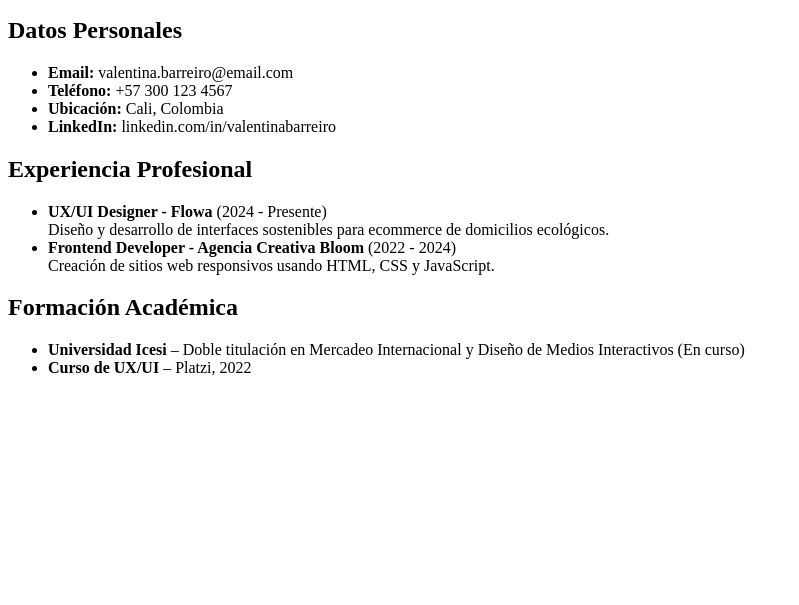
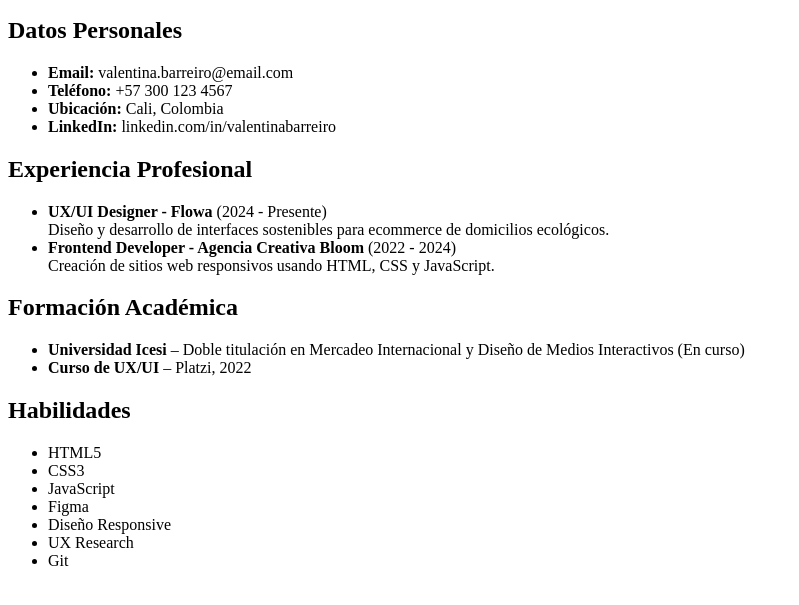
Before and after one commit to ashleybarreiro11/seguimiento9, a plain HTML site: page index.html in a window 1280 px wide. Shown: the part 101-706 px from the top of the page, without its empty margins (0-799 px from the left). Drawn offline with Linux system fonts and the light colour scheme.

Commit message:
Acabo de realizar la sección de habilidades.

```diff
--- a/index.html
+++ b/index.html
@@ -36,5 +36,19 @@
         <li><strong>Curso de UX/UI</strong> – Platzi, 2022</li>
       </ul>
     </section>
+
+     <section>
+      <h2>Habilidades</h2>
+      <ul class="tags">
+        <li>HTML5</li>
+        <li>CSS3</li>
+        <li>JavaScript</li>
+        <li>Figma</li>
+        <li>Diseño Responsive</li>
+        <li>UX Research</li>
+        <li>Git</li>
+      </ul>
+    </section>
+
 </body>
 </html>
```
